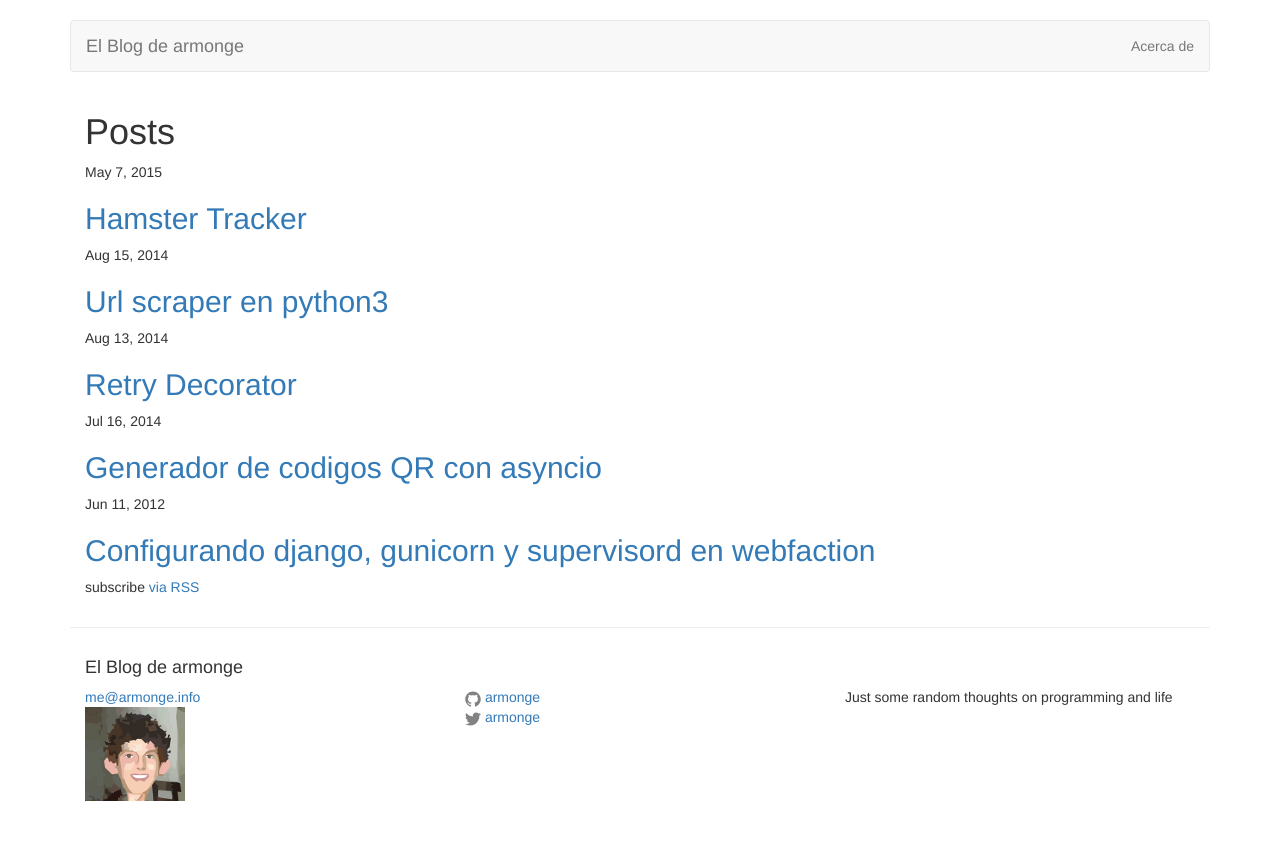
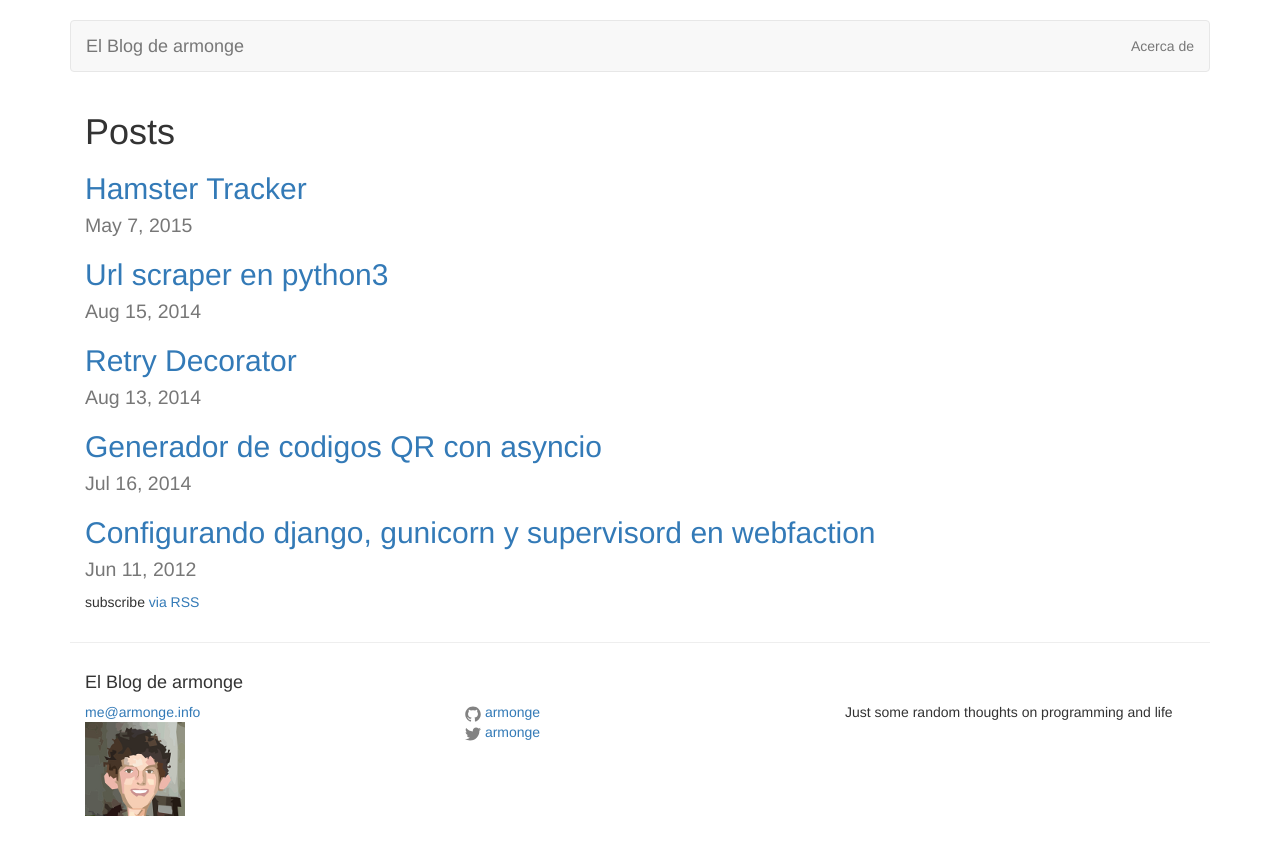
Before and after one commit to armonge/armonge.github.io, a Jekyll site: the page built from index.html, in a window 1280 px wide. Shown: the top 855 px of the page. Built offline with Jekyll 4.4.1, drawn with Linux system fonts in a browser that asks for light colours; comment, search, counter and statistics services are not loaded.

Commit message:
Little improvement for the post listing

```diff
--- a/index.html
+++ b/index.html
@@ -9,10 +9,11 @@
   <ul class="post-list list-unstyled">
     {% for post in site.posts %}
       <li>
-        <span class="post-meta">{{ post.date | date: "%b %-d, %Y" }}</span>
 
         <h2>
           <a class="post-link" href="{{ post.url | prepend: site.baseurl }}">{{ post.title }}</a>
+          </br>
+          <small class="post-meta">{{ post.date | date: "%b %-d, %Y" }}</small>
         </h2>
       </li>
     {% endfor %}
```
